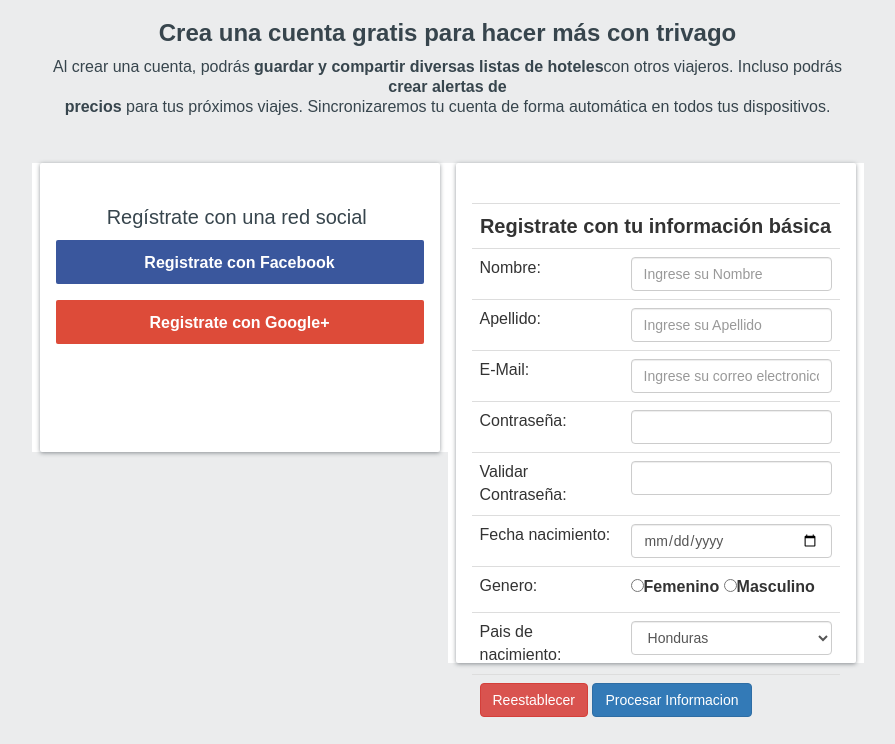
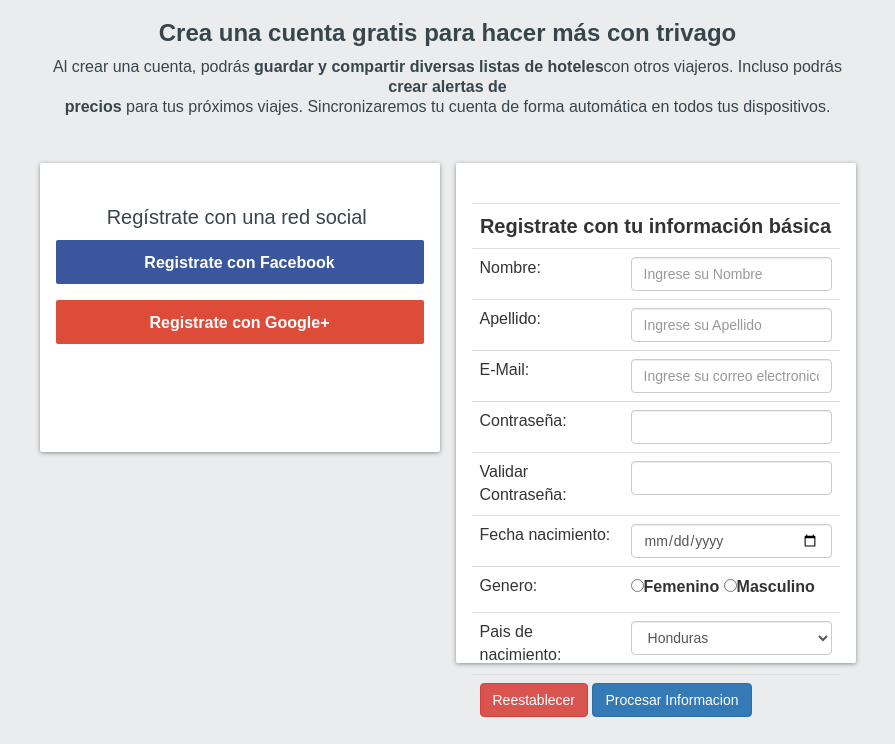
Before and after one commit to EliteArmy/IS410-II2017-ProyectoPOO-Grupo-1, a PHP site: page /sign-in.html in a window 1280 px wide. Shown: the part 56-800 px from the top of the page, without its empty margins (227-1122 px from the left). Run offline with PHP 8.4, Linux system fonts and the light colour scheme.

Commit message:
Add files via upload

```diff
--- a/css/rafael-custom-css.css
+++ b/css/rafael-custom-css.css
@@ -699,7 +699,6 @@ horizontal-tb
 }
 
 .envoltura-caja-registro-social{
-	background-color:white;
 	box-sizing:border-box;
 	color:rgb(55, 69, 77);
 	display:flex;
@@ -714,7 +713,6 @@ horizontal-tb
 }
 
 .envoltura-caja-registro-manual{
-	background-color:white;
 	box-sizing:border-box;
 	color:rgb(55, 69, 77);
 	display:flex;
```
